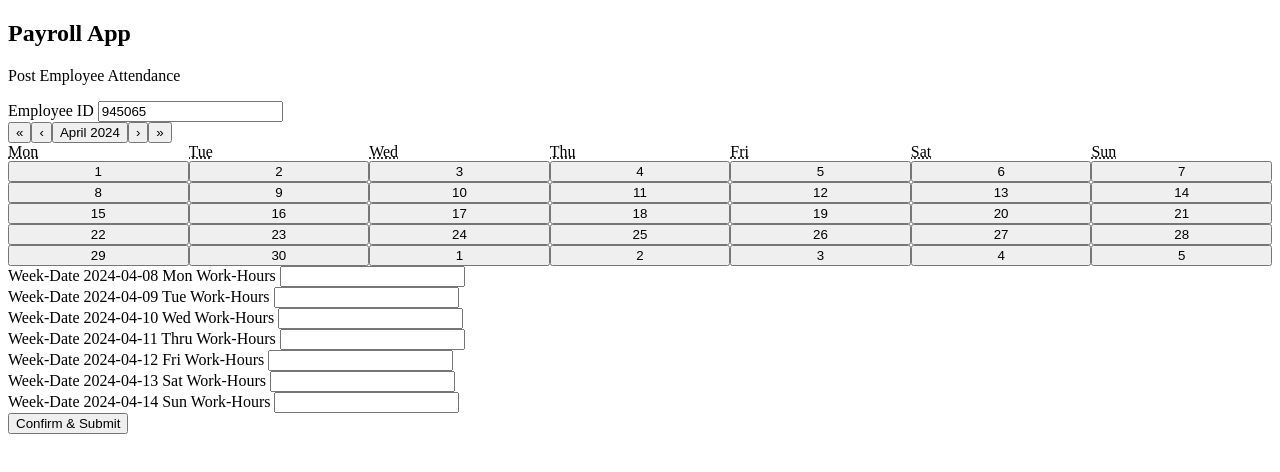
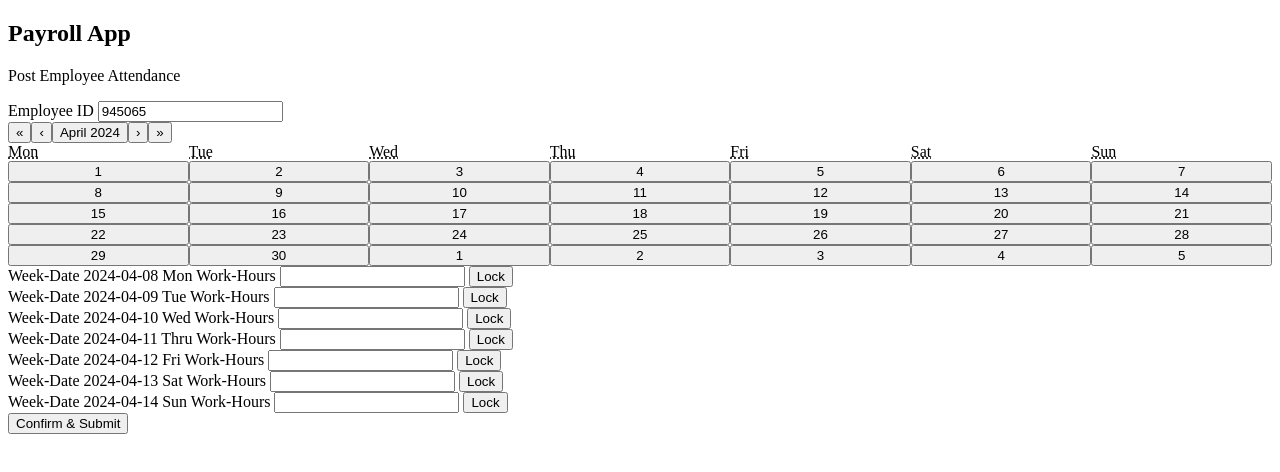
Before and after one commit to prashant-kiit/Payce-Payroll-App-Clone, a React (Vite) app in the folder frontend/: page / in a window 1280 px wide. Both pictures are taken after a click on the button "10". Shown: the top 472 px of the page. Built offline with nearby package versions, Linux system fonts and the light colour scheme.

Commit message:
added: WorkHours component; fixed:locking work hours, persistence of locking and workhours across date shifts,freezing issue of work hours

```diff
--- a/frontend/src/Attendance.jsx
+++ b/frontend/src/Attendance.jsx
@@ -1,4 +1,4 @@
-import { useState, useCallback, } from 'react'
+import { useState, useCallback, useRef } from 'react'
 import Calendar from 'react-calendar'
 import WeekDates from './WeekDates.jsx'
 // import 'react-calendar/dist/Calendar.css'
@@ -13,8 +13,7 @@ function Attendance() {
         weekEndDay: null,
         startDayIndex: null,
     })
-    const [attendanceDates, setAttendanceDates] = useState({})
-    const [attendanceDatesCurrentSessionHistory, setAttendanceDatesCurrentSessionHistory] = useState({})
+
     const [attendanceDayWise, setAttendanceDayWise] = useState({})
 
     const daysPerMonth = [31, null, 31, 30, 31, 30, 31, 31, 30, 31, 30, 31]
@@ -28,7 +27,7 @@ function Attendance() {
         return 1 + 7 - firstDayOfMonth.getDay()
     })
 
-    const getMonthWisegetStartAndEndWeekDayAndEndWeekDaysMatrix = useCallback((month, year) => {
+    const getMonthWiseStartAndEndWeekDaysMatrix = useCallback((month, year) => {
         const firstSunDay = getFirstSunDay(year, month)
         const isLeapYear = checkLeapYear(year)
         const daysInMonth = daysPerMonth[month]
@@ -37,17 +36,17 @@ function Attendance() {
         [firstSunDay + 8, firstSunDay + 14],
         [firstSunDay + 15, firstSunDay + 21],
         [firstSunDay + 22, month === 1 ? (isLeapYear ? 29 : 28) : daysInMonth]]
-        console.log(matrix)
+        // console.log(matrix)
         return matrix
     })
 
     const getStartAndEndWeekDay = useCallback((year, month, day) => {
         let weekStartDay = 0
         let weekEndDay = 0
-        const monthWisegetStartAndEndWeekDayAndEndWeekDaysMatrix = getMonthWisegetStartAndEndWeekDayAndEndWeekDaysMatrix(month, year)
-        for (let i = 0; i < monthWisegetStartAndEndWeekDayAndEndWeekDaysMatrix.length; i++) {
-            console.log(monthWisegetStartAndEndWeekDayAndEndWeekDaysMatrix[i])
-            const weekDayRange = monthWisegetStartAndEndWeekDayAndEndWeekDaysMatrix[i]
+        const monthWiseStartAndEndWeekDaysMatrix = getMonthWiseStartAndEndWeekDaysMatrix(month, year)
+        for (let i = 0; i < getMonthWiseStartAndEndWeekDaysMatrix.length; i++) {
+            // console.log(monthWiseStartAndEndWeekDaysMatrix[i])
+            const weekDayRange = monthWiseStartAndEndWeekDaysMatrix[i]
             if (day >= weekDayRange[0] && day <= weekDayRange[1]) {
                 weekStartDay = weekDayRange[0]
                 weekEndDay = weekDayRange[1]
@@ -76,49 +75,9 @@ function Attendance() {
 
         setWeekDatesMetrics(weekDatesMetricsTemp)
 
-        console.log('selectedDate = ' + selectedDate)
-        console.log('Metrics : ' + JSON.stringify(weekDatesMetrics))
+        // console.log('selectedDate = ' + selectedDate)
+        // console.log('Metrics : ' + JSON.stringify(weekDatesMetrics))
     })
-
-    const findCurrentDateAndTime = async() => {
-        const currentDateTimeStamp = new Date()
-        const year = currentDateTimeStamp.getFullYear()
-        const month = String(currentDateTimeStamp.getMonth() + 1).padStart(2, '0')
-        const day = String(currentDateTimeStamp.getDate()).padStart(2, '0')
-        const hours = String(currentDateTimeStamp.getHours()).padStart(2, '0')
-        const minutes = String(currentDateTimeStamp.getMinutes()).padStart(2, '0')
-        const seconds = String(currentDateTimeStamp.getSeconds()).padStart(2, '0')
-        const formattedDateTime = `${year}-${month}-${day} ${hours}:${minutes}:${seconds}`;
-        console.log('currentDateAndTime = ' + formattedDateTime)
-        return formattedDateTime
-    }
-
-    const submitAttendance = async (currentDateAndTime) => {
-        try {
-
-            // await findCurrentDateAndTime()
-
-            console.log('Send Message = ' + JSON.stringify({ empId: empId, submissionDateAndTime: currentDateAndTime, attendanceDates: attendanceDates }))
-
-            const response = await fetch('http://127.0.0.1:3000/app/attendance', {
-                method: 'PUT',
-                headers: {
-                    'Content-Type': 'application/json; charset=UTF-8'
-                },
-                body: JSON.stringify({ empId: empId, submissionDateAndTime: currentDateAndTime, attendanceDates: attendanceDates })
-            })
-
-            console.log(response)
-
-            if (!response.ok) {
-                setStatus('Status : ' + response.status + ' - ' + response.statusText)
-                throw new Error(response.status + ' - ' + response.statusText)
-            }
-        } catch (err) {
-            console.log('Client-Error')
-            console.log(err)
-        }
-    }
 
     const getAttendanceDayWise = async () => {
         try {
@@ -156,7 +115,7 @@ function Attendance() {
                     name="empId"
                     placeholder="Employee Id"
                     value={945065}
-                    readonly
+                    readOnly
                     onChange={(e) => {
                         // setEmpId(e.target.value)
                         // getAttendanceDayWise()
@@ -164,38 +123,18 @@ function Attendance() {
             </div>
             <div>
                 <Calendar
-                    // value={selectedDate}
                     onChange={(selectedDate) => {
                         setStartAndEndDatesOfSelectedWeek(selectedDate)
                     }} />
             </div>
             <div>
                 <WeekDates
+                    empId={935065}
                     year={weekDatesMetrics.year}
                     month={weekDatesMetrics.month}
                     weekStartDay={weekDatesMetrics.weekStartDay}
                     weekEndDay={weekDatesMetrics.weekEndDay}
-                    startDayIndex={weekDatesMetrics.startDayIndex}
-                    attendanceDates={attendanceDates}
-                    onAttendanceDatesChange={(attendanceDates) => {
-                        setAttendanceDates(attendanceDates)
-                    }}
-                    attendanceDatesCurrentSessionHistory = {attendanceDatesCurrentSessionHistory}
-                />
-            </div>
-            <div>
-                <button
-                    name="submit-attendance"
-                    onClick={async () => {
-                        const currentDateAndTime = await findCurrentDateAndTime()
-                        submitAttendance(currentDateAndTime)
-                        // insert latest submissions into the session history
-                        Object.assign(attendanceDatesCurrentSessionHistory, attendanceDates)
-                        // set Session History of submitted attendance dates
-                        setAttendanceDatesCurrentSessionHistory(attendanceDatesCurrentSessionHistory)
-                        // reset attendanceDates to empty array
-                        setAttendanceDates([])
-                    }}>Confirm & Submit</button>
+                    startDayIndex={weekDatesMetrics.startDayIndex} />
             </div>
         </div>
 
--- a/frontend/src/WeekDates.jsx
+++ b/frontend/src/WeekDates.jsx
@@ -1,16 +1,15 @@
 import { useEffect, useState, useCallback } from 'react'
+import WorkHours from './WorkHours'
 
 function WeekDates({
+    empId = null,
     year = null,
     month = null,
     weekStartDay = null,
     weekEndDay = null,
-    startDayIndex = null,
-    attendanceDates = null,
-    onAttendanceDatesChange = null,
-    attendanceDatesCurrentSessionHistory = null}) {
+    startDayIndex = null, }) {
 
-    console.log('WeekDates running with Selected Date = ')
+    console.log('WeekDates running with Selected Date:')
     console.log('weekStartDay = ' + weekStartDay)
     console.log('weekEndDay = ' + weekEndDay)
     console.log('month = ' + month)
@@ -20,6 +19,8 @@ function WeekDates({
         return (<div></div>)
 
     const [weekDateDivs, setWeekDateDivs] = useState([])
+    const [attendanceDates, setAttendanceDates] = useState({})
+    const [attendanceDatesLockedList, setAttendanceDatesLockedList] = useState({})
 
     useEffect(() => {
         createweekDateDivsOfSelectedDate()
@@ -28,52 +29,86 @@ function WeekDates({
         weekStartDay,
         weekEndDay,])
 
-    const weekdaysNumericRep = ['Sun', 'Mon', 'Tue', 'Wed', 'Thru', 'Fri', 'Sat']
+    const findCurrentDateAndTime = async () => {
+        const currentDateTimeStamp = new Date()
+        const year = currentDateTimeStamp.getFullYear()
+        const month = String(currentDateTimeStamp.getMonth() + 1).padStart(2, '0')
+        const day = String(currentDateTimeStamp.getDate()).padStart(2, '0')
+        const hours = String(currentDateTimeStamp.getHours()).padStart(2, '0')
+        const minutes = String(currentDateTimeStamp.getMinutes()).padStart(2, '0')
+        const seconds = String(currentDateTimeStamp.getSeconds()).padStart(2, '0')
+        const formattedDateTime = `${year}-${month}-${day} ${hours}:${minutes}:${seconds}`;
+        // console.log('currentDateAndTime = ' + formattedDateTime)
+        return formattedDateTime
+    }
+
+    const submitAttendance = async (currentDateAndTime) => {
+        try {
+            console.log('Send Message = ' + JSON.stringify({ empId: empId, submissionDateAndTime: currentDateAndTime, attendanceDates: attendanceDatesLockedList }))
+
+            const response = await fetch('http://127.0.0.1:3000/app/attendance', {
+                method: 'PUT',
+                headers: {
+                    'Content-Type': 'application/json; charset=UTF-8'
+                },
+                body: JSON.stringify({ empId: empId, submissionDateAndTime: currentDateAndTime, attendanceDates: attendanceDatesLockedList })
+            })
+
+            console.log(response)
+
+            if (!response.ok) {
+                setStatus('Status : ' + response.status + ' - ' + response.statusText)
+                throw new Error(response.status + ' - ' + response.statusText)
+            }
+        } catch (err) {
+            console.log('Client-Error')
+            console.log(err)
+        }
+    }
 
     const createweekDateDivsOfSelectedDate = useCallback(() => {
         let weekDateDivsTemp = []
         let dayIndex = startDayIndex
         for (let weekDay = weekStartDay; weekDay <= weekEndDay; weekDay++) {
-            const weekDate = year + '-' + (month.toString().length === 1 ? '0' + month : month) + '-' + (weekDay.toString().length === 1 ? '0' + weekDay : weekDay)
+            const weekDate =
+                year + '-' +
+                (month.toString().length === 1 ? '0' + month : month) + '-' +
+                (weekDay.toString().length === 1 ? '0' + weekDay : weekDay)
             // console.log('weekDate = ' + weekDate)
             // console.log('Day = ' + weekdaysNumericRep[dayIndex])
             weekDateDivsTemp.push((
-                <div key={"keyDiv" + weekDate}>
-                    Week-Date {' '} {weekDate} {' '} {weekdaysNumericRep[dayIndex]}
-                    {' '}
-                    <label key={"keyLabelHours" + weekDate} htmlFor={"labelHours" + weekDate}>Work-Hours</label>
-                    {' '}
-                    <input
-                        key={"keyInputHours" + weekDate}
-                        type="number"
-                        name={"labelHours" + weekDate}
-                        value={attendanceDates[weekDate] ?? attendanceDatesCurrentSessionHistory[weekDate]}
-                        disabled={!!attendanceDatesCurrentSessionHistory[weekDate] ? true : false}
-                        onChange={(e) => {
-                            // console.log(weekDate)
-                            // console.log(e.target.value)
-                            if (e.target.value >= 1) {
-                                const attendanceDatesTemp = attendanceDates
-                                attendanceDatesTemp[weekDate] = Number(e.target.value)
-                                onAttendanceDatesChange(attendanceDatesTemp)
-                            } else if (e.target.value === '') {
-                                const attendanceDatesTemp = attendanceDates
-                                delete attendanceDatesTemp[weekDate]
-                                onAttendanceDatesChange(attendanceDatesTemp)
-                            } else {
-                                e.target.value = ''
-                            }
-                            console.log(attendanceDates)
-                        }} />
-                    {' '}
-                </div>
-            ))
+                <WorkHours
+                    key={"keyWorkHours" + weekDate}
+                    weekDate={weekDate}
+                    dayIndex={dayIndex}
+                    attendanceDates={attendanceDates}
+                    onAttendanceDatesChange={(attendanceDates) => {
+                        setAttendanceDates(attendanceDates)
+                    }}
+                    attendanceDatesLockedList={attendanceDatesLockedList}
+                    onAttendanceDatesLockedList={(attendanceDatesLockedList) => {
+                        setAttendanceDatesLockedList(attendanceDatesLockedList)
+                    }}
+                />))
             dayIndex = (++dayIndex) % 7
         }
         setWeekDateDivs(weekDateDivsTemp)
     })
 
-    return weekDateDivs
+    return <>
+        <div>
+            {weekDateDivs}
+        </div>
+        <div>
+            <button
+                name="submit-attendance"
+                onClick={async () => {
+                    const currentDateAndTime = await findCurrentDateAndTime()
+                    submitAttendance(currentDateAndTime)
+                    setAttendanceDates([])
+                }}>Confirm & Submit</button>
+        </div>
+    </>
 }
 
 export default WeekDates
--- /dev/null
+++ b/frontend/src/WorkHours.jsx
@@ -0,0 +1,68 @@
+import { useState } from 'react'
+
+function WorkHours({
+    weekDate = null,
+    dayIndex = null,
+    attendanceDates = null,
+    onAttendanceDatesChange = null,
+    attendanceDatesLockedList = null,
+    onAttendanceDatesLockedList = null, }) {
+
+    const [workHours, setWorkHours] = useState()
+    const [isSubmittedAttendanceLocked, setIsSubmittedAttendanceLocked] = useState(false)
+
+    const weekdaysNumericRep = ['Sun', 'Mon', 'Tue', 'Wed', 'Thru', 'Fri', 'Sat']
+
+    return <div key={"keyDiv" + weekDate}>
+        Week-Date {' '} {weekDate} {' '} {weekdaysNumericRep[dayIndex]}
+        {' '}
+        <label key={"keyLabelHours" + weekDate} htmlFor={"labelHours" + weekDate}>Work-Hours</label>
+        {' '}
+        <input
+            key={"keyInputHours" + weekDate}
+            type="number"
+            name={"labelHours" + weekDate}
+            value={workHours ?? attendanceDatesLockedList[weekDate]}
+            disabled={isSubmittedAttendanceLocked ? isSubmittedAttendanceLocked : !!attendanceDatesLockedList[weekDate]}
+            onChange={(e) => {
+                // console.log(weekDate)
+                // console.log(e.target.value)
+                const attendanceDatesTemp = attendanceDates
+                if (e.target.value === '' || e.target.value === 0) {
+                    // setWorkHours(e.target.value)
+                    delete attendanceDatesTemp[weekDate]
+                } else if (e.target.value > 0) {
+                    // setWorkHours(Number(e.target.value))
+                    attendanceDatesTemp[weekDate] = Number(e.target.value)
+                } else {
+                    e.target.value = ''
+                }
+                onAttendanceDatesChange(attendanceDatesTemp)
+                setWorkHours(attendanceDates[weekDate])
+                console.log('Attendance dates : ')
+                console.log(attendanceDates)
+            }} />
+        {' '}
+        <button onClick={() => {
+            if (attendanceDates[weekDate]) {
+                if (!isSubmittedAttendanceLocked) {
+                    console.log('Lock : ')
+                    let temp = {}
+                    temp[weekDate] = attendanceDates[weekDate]
+                    Object.assign(attendanceDatesLockedList, temp)
+                }
+                else {
+                    console.log('UnLock : ')
+                    delete attendanceDatesLockedList[weekDate]
+                }
+                onAttendanceDatesLockedList(attendanceDatesLockedList)
+                setIsSubmittedAttendanceLocked(!isSubmittedAttendanceLocked)
+                console.log(attendanceDatesLockedList)
+            }
+        }}>
+            Lock
+        </button>
+    </div>
+}
+
+export default WorkHours
```
